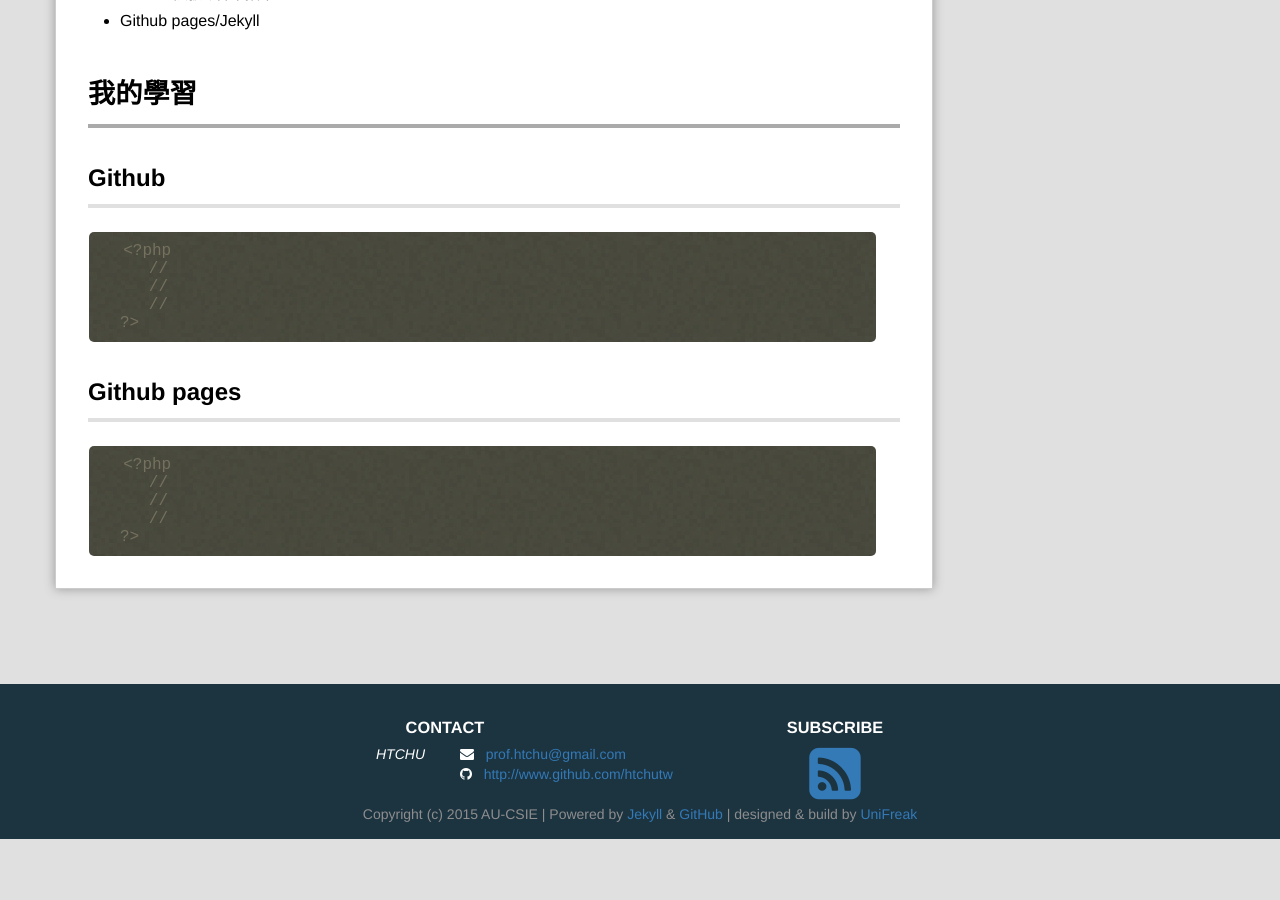
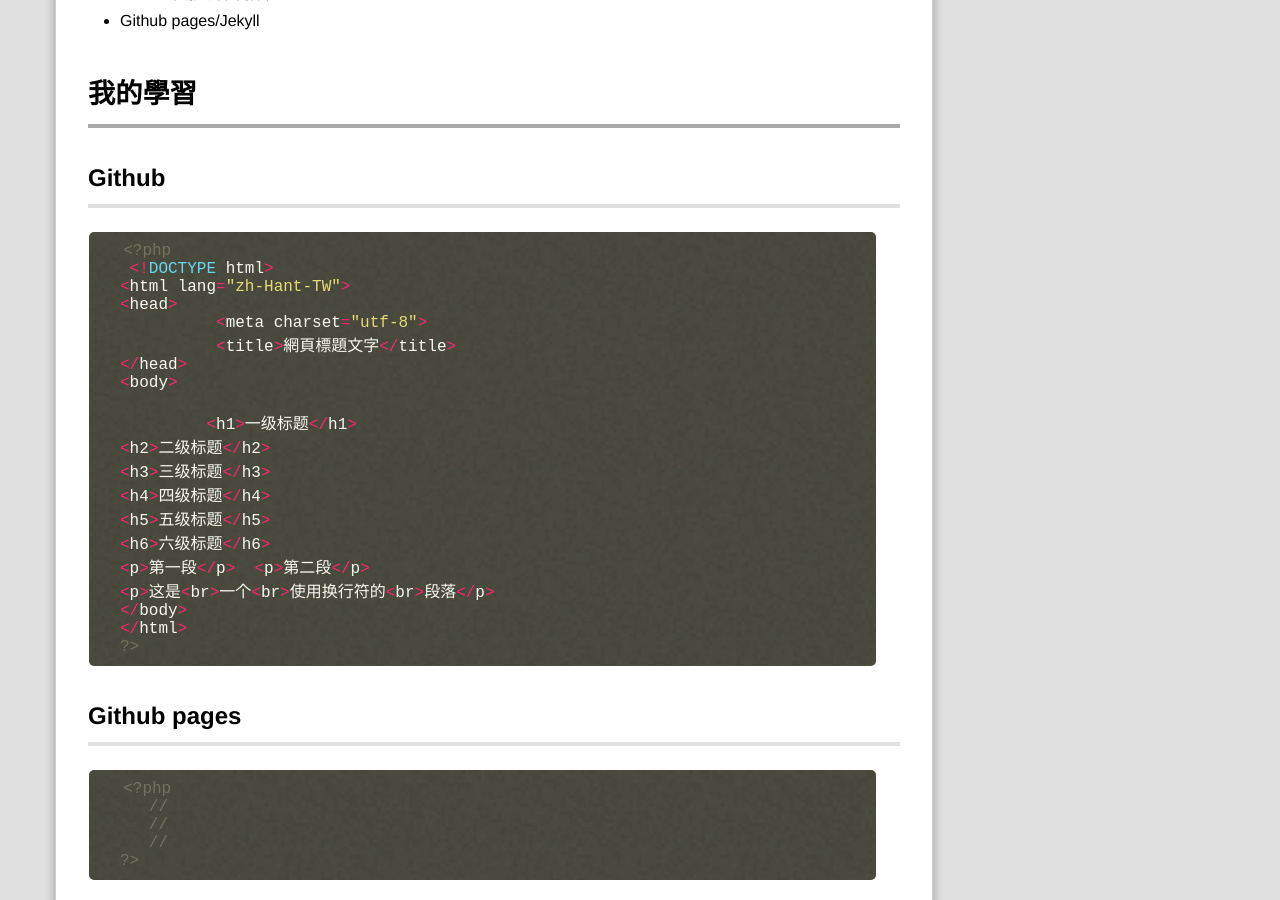
Before and after one commit to track9785/webcourse, a Jekyll site: the page built from _posts/2017-10-18-Class5.md, in a window 1280 px wide and 900 px high, scrolled down 818 px. Built offline with Jekyll 4.4.1, drawn with Linux system fonts in a browser that asks for light colours; Markdown is read by kramdown in place of the engine named in the settings; comment, search, counter and statistics services are not loaded; before the commit the page ends 1657 px from its top, so only the background shows below that.

Commit message:
Update 2017-10-18-Class5.md

````diff
--- a/_posts/2017-10-18-Class5.md
+++ b/_posts/2017-10-18-Class5.md
@@ -26,9 +26,24 @@ Visual Studio Code https://code.visualstudio.com/ Sublime Text https://www.subli
 
 ```php
 <?php
-   //
-   //
-   //
+ <!DOCTYPE html>
+<html lang="zh-Hant-TW">
+<head>
+          <meta charset="utf-8">
+          <title>網頁標題文字</title>
+</head>
+<body>
+
+         <h1>一级标题</h1>
+<h2>二级标题</h2>
+<h3>三级标题</h3>
+<h4>四级标题</h4>
+<h5>五级标题</h5>
+<h6>六级标题</h6>
+<p>第一段</p>  <p>第二段</p>
+<p>这是<br>一个<br>使用换行符的<br>段落</p>
+</body>
+</html>
 ?>
 ```
 ##Github pages
````
